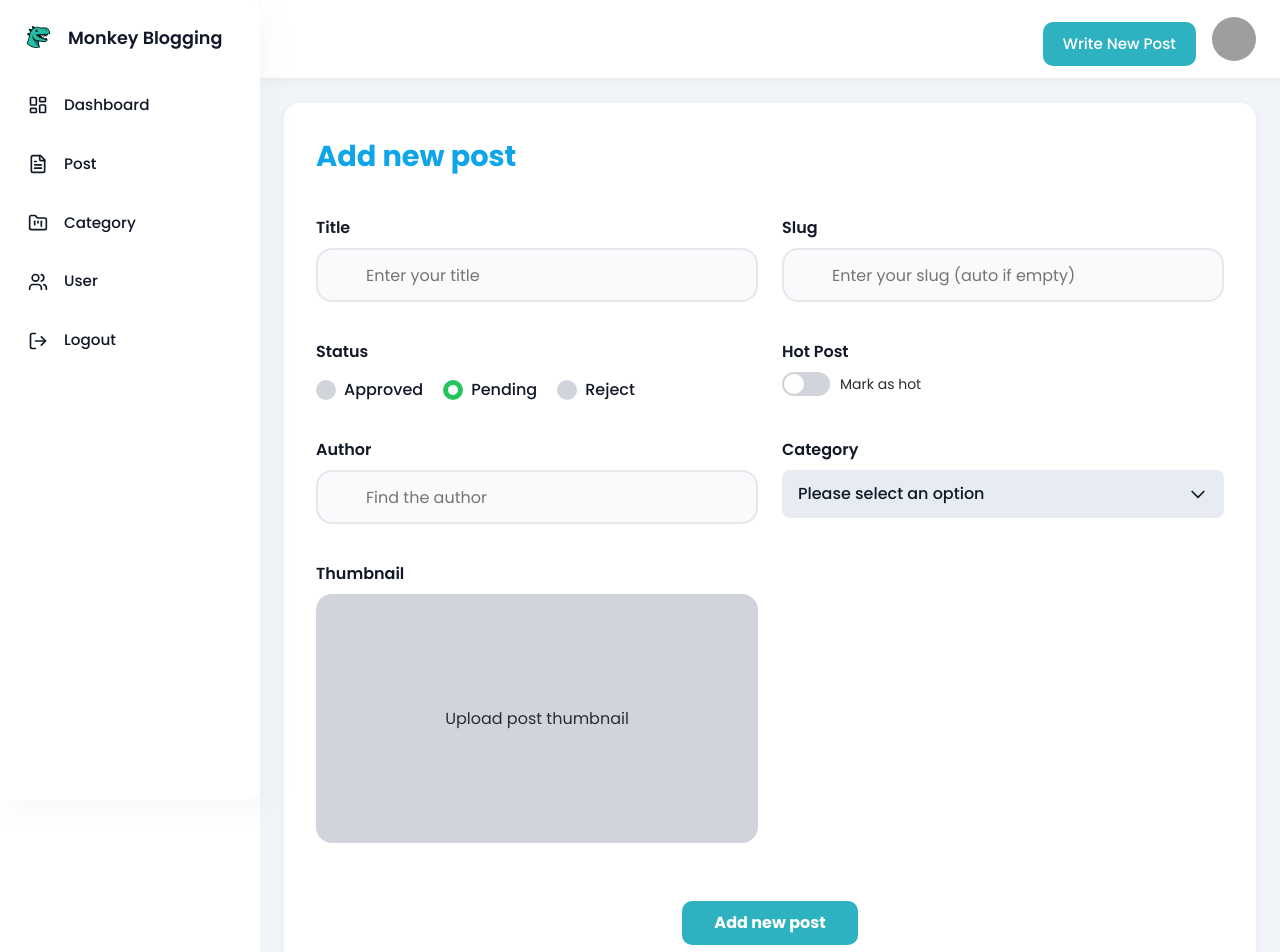
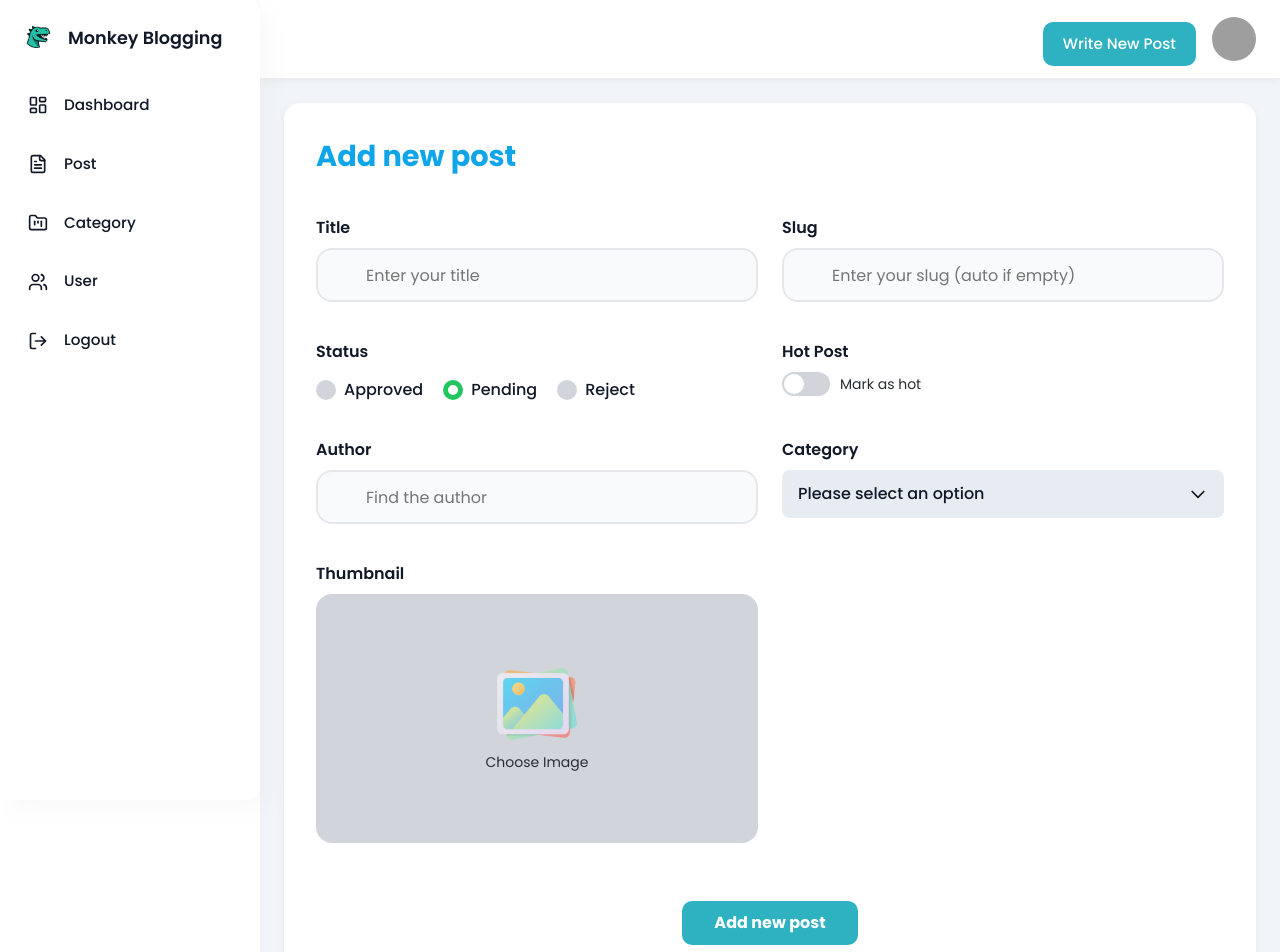
Before and after one commit to DuyPhatpeo/dino-blogging, a React (Vite) app: page /manage/add-new in a window 1280 px wide. Shown: the top 952 px of the page. Built offline with nearby package versions, Linux system fonts and the light colour scheme; grey boxes are pictures that could not be loaded.

Commit message:
update ui

```diff
--- a/src/components/imageUpload/ImageUpload.jsx
+++ b/src/components/imageUpload/ImageUpload.jsx
@@ -2,6 +2,7 @@ import React, { useState } from "react";
 import { useController } from "react-hook-form";
 import styled from "styled-components";
 import { RefreshCw, Trash2 } from "lucide-react";
+import imagechoose from "@assets/image.png";
 
 const Wrapper = styled.div`
   width: 100%;
@@ -71,11 +72,18 @@ const Placeholder = styled.label`
   flex-direction: column;
   align-items: center;
   justify-content: center;
-  gap: 6px;
+  gap: 8px;
   cursor: pointer;
+  font-size: ${(props) => props.theme.fontSize.sm};
+`;
+const PlaceholderImage = styled.img`
+  width: 80px;
+  height: 80px;
+  object-fit: contain;
+  opacity: 0.6;
 `;
 
-const ImageUpload = ({ control, name, label }) => {
+const ImageUpload = ({ control, name }) => {
   const { field } = useController({ name, control });
   const [preview, setPreview] = useState(null);
 
@@ -113,7 +121,10 @@ const ImageUpload = ({ control, name, label }) => {
             </Overlay>
           </>
         ) : (
-          <Placeholder htmlFor={`upload-${name}`}>{label}</Placeholder>
+          <Placeholder htmlFor={`upload-${name}`}>
+            <PlaceholderImage src={imagechoose} alt="choose" />
+            <span>Choose Image</span>
+          </Placeholder>
         )}
       </UploadBox>
     </Wrapper>
```
